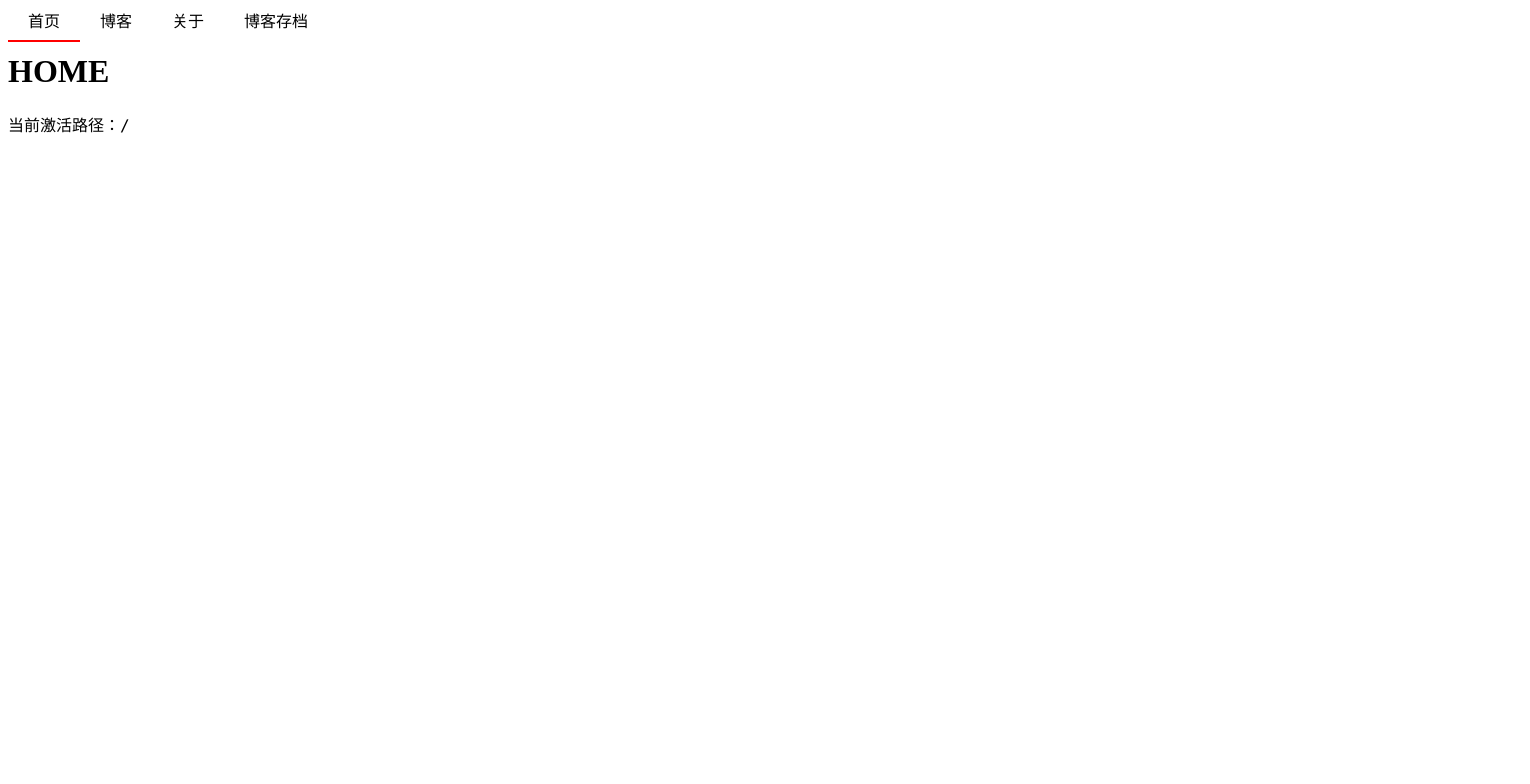
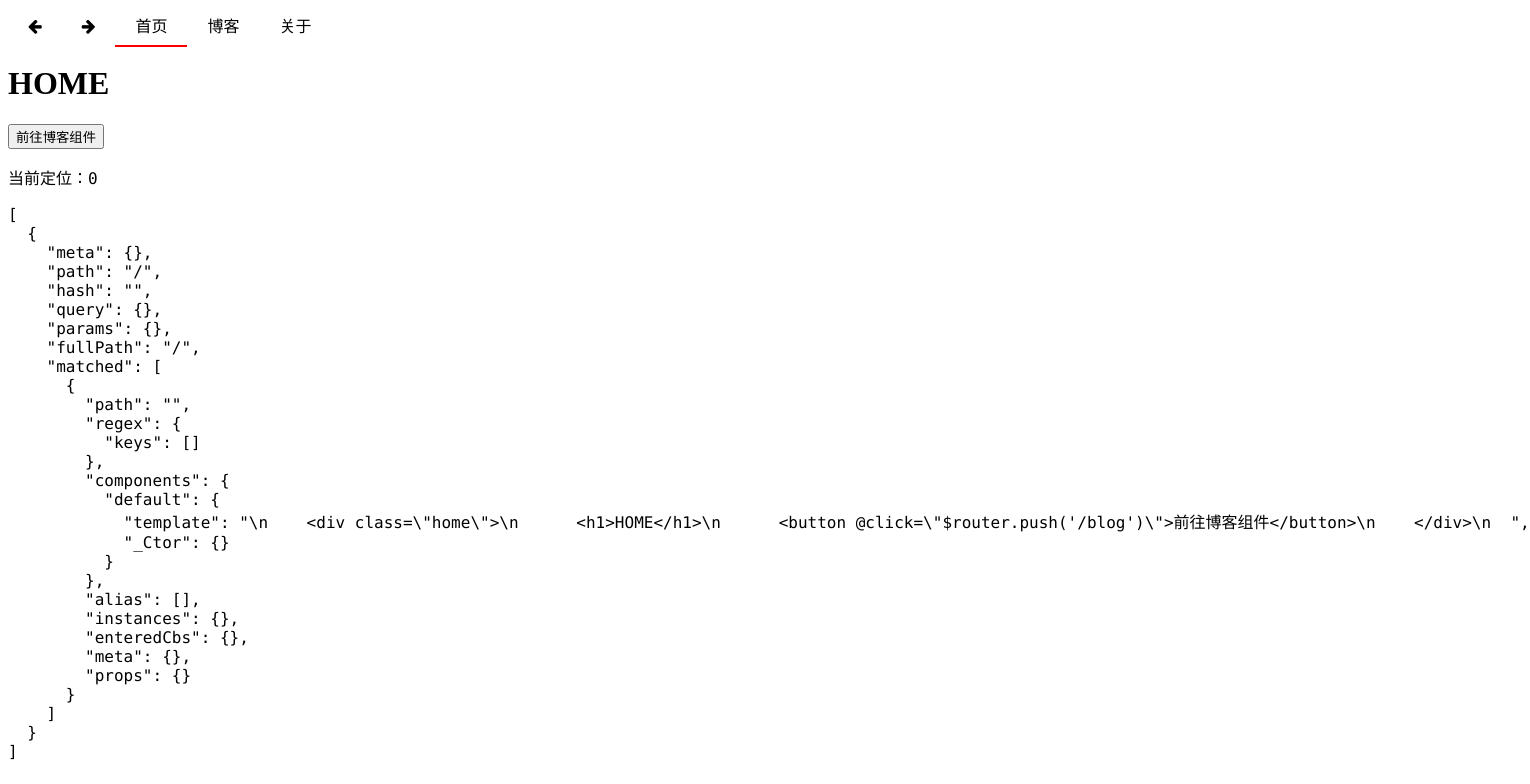
Before and after one commit to ChangsongYao/vuerouter2rumentg, a Vue app: page / in a window 1280 px wide. Shown: the top 784 px of the page, 1530 px wide, since content can reach past the window. Built offline with nearby package versions, Linux system fonts and the light colour scheme.

Commit message:
1.6 使用代码切换路由 还有bug

```diff
--- a/src/App.vue
+++ b/src/App.vue
@@ -1,13 +1,15 @@
 <template>
   <div id="app" v-cloak>
     <nav>
+      <i class="fa fa-arrow-left btn" @click="$router.back()" title="后退"></i>
+      <i class="fa fa-arrow-right btn" @click="$router.forward()" title="前进"></i>
       <router-link to="/">首页</router-link>
-      <router-link to="/blogs">博客</router-link>
+      <router-link to="/blog">博客</router-link>
       <router-link to="/about">关于</router-link>
-      <router-link to="/archives">博客存档</router-link>
     </nav>
     <router-view></router-view>
-    <pre>当前激活路径：{{$route.path}}</pre>
+    <pre>当前定位：{{$router.history.index}}</pre>
+    <pre>{{$router.history.stack | map('path')  }}</pre>
   </div>
 </template>
 
@@ -42,6 +44,10 @@
     color: bold;
     border-bottom: 2px solid red;
   }
+  i.btn{
+    padding:10px 20px;
+    cursor:pointer;
+  }
   pre{
     font-family:Consolas;
   }
--- a/src/main.js
+++ b/src/main.js
@@ -3,6 +3,7 @@
 import Vue from 'vue'
 import App from './App'
 import VueRouter from 'vue-router'
+import 'font-awesome/css/font-awesome.css'
 
 Vue.config.productionTip = false
 
@@ -10,22 +11,41 @@ Vue.config.productionTip = false
 
 Vue.use(VueRouter);
 
-const EzHome = {template:'<h1>HOME</h1>'}
-const EzBlogs = {template:'<h1>BLOGS</h1>'}
+const EzHome = {
+  template:`
+    <div class="home">
+      <h1>HOME</h1>
+      <button @click="$router.push('/blog')">前往博客组件</button>
+    </div>
+  `
+}
+const EzBlogs = {
+  template:`
+    <div class="blogs">
+  	  <h1>BLOGS</h1>
+      <button @click="$router.go(-1)">返回前一组件</button>
+    </div>
+  `,
+}
 const EzAbout = {template:'<h1>ABOUT</h1>'}
 
 const router = new VueRouter({
   routes:[
     {path:'/',component:EzHome},
-    {path:'/blogs',component:EzBlogs,name:'blogs'},
-    {path:'/about',component:EzAbout},
-    {path:'/archives',redirect:'/blogs'}
-  ]
+    {path:'/blog',component:EzBlogs},
+    {path:'/about',component:EzAbout}
+  ],
+  mode:'abstract'
 })
 
+router.push('/')
+
 new Vue({
-  el: '#app',
+  el:'#app',
   router,
+  filters:{
+    map: (arr,key) => arr.map(item => item[key])
+  },
   components: {App},
   template: '<App/>'
 })
```
